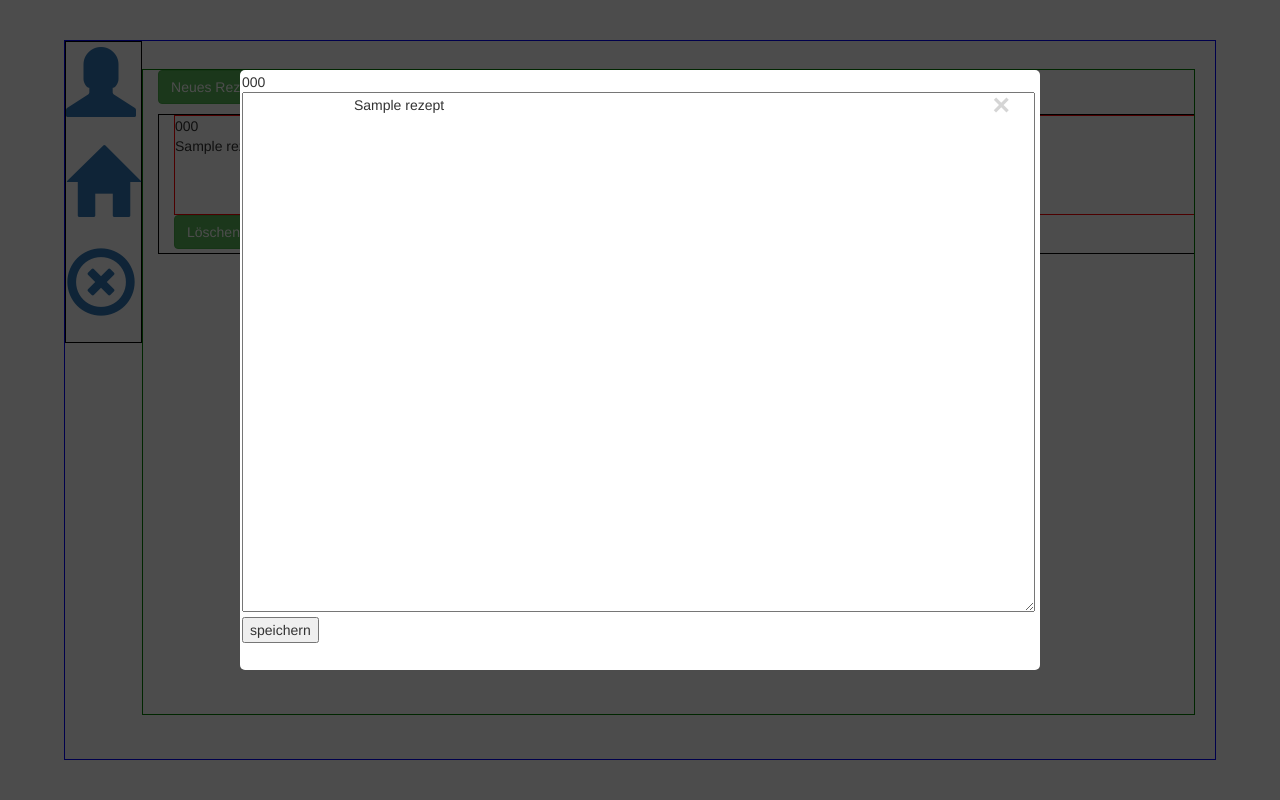
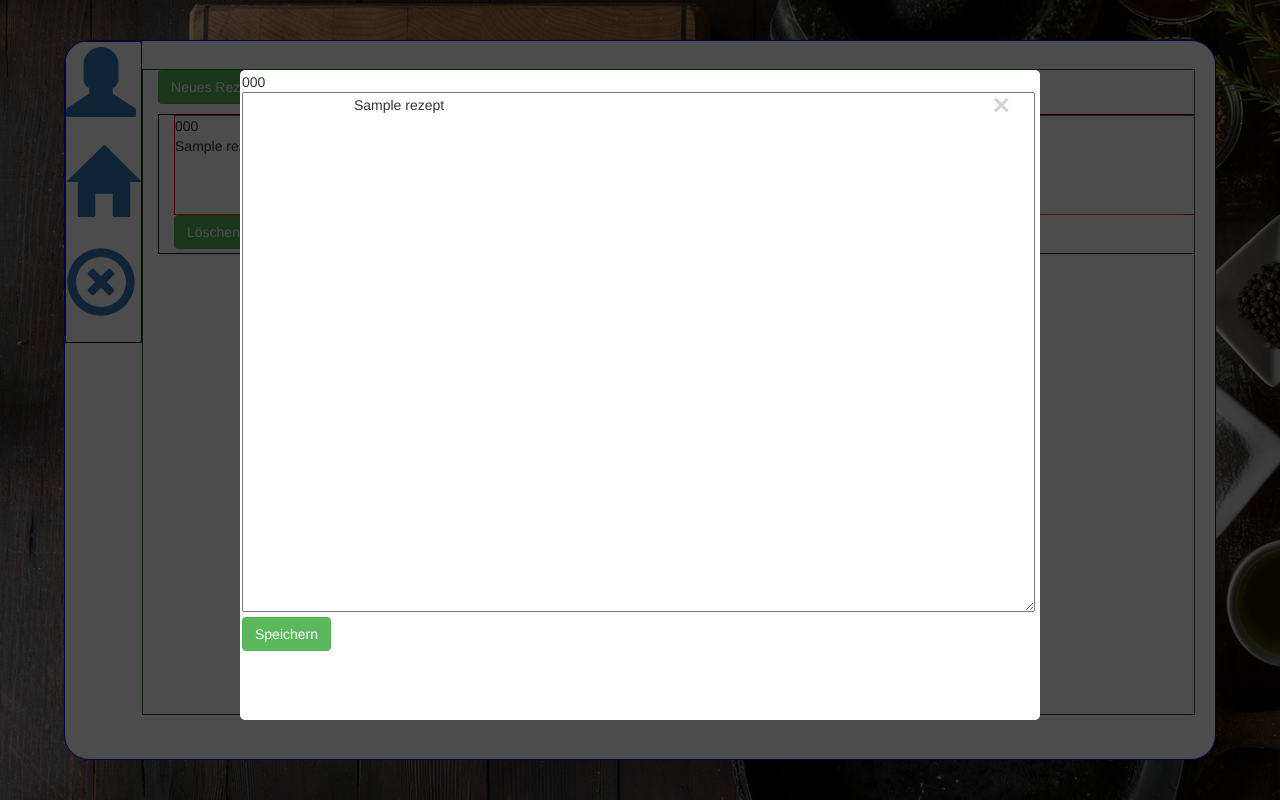
Before and after one commit to analy96/kochtopf, a PHP site: template view/profil_index.php in a window 1280 px wide, after a click on "Anzeigen". Run offline with PHP 8.4, Linux system fonts and the light colour scheme; the template is opened without the code that fills it: most values are stand-ins (such as "Sample title", 1, 10 or a date in 2020).

```diff
--- a/view/css/style.css
+++ b/view/css/style.css
@@ -19,6 +19,9 @@
     margin: auto;
     border: 1px solid blue;
     overflow: hidden;
+    background: white;
+    border-radius: 25px;
+
 }
 #navigation{
     border: 1px solid black;
@@ -113,9 +116,16 @@
   background: #fff;
   border-radius: 5px;
   width: 800px;
-  height: 600px;
+  height: 650px;
   position: relative;
-  transition: all 5s ease-in-out;
+  /*transition: all 5s ease-in-out;*/
+}
+
+
+body{
+	background-image: url("../../data/background.jpg");
+	background-repeat: no-repeat;
+	background-attachment: fixed;
 }
 
 .popup h2 {
--- a/view/home_index.php
+++ b/view/home_index.php
@@ -1,7 +1,7 @@
 <div id="suchfeld" class="col-lg-6">
   <form action="/home/" method="get">
     <div class="input-group">
-        <input name="w" type="text" class="form-control" placeholder="Search for...">
+        <input name="w" type="text" class="form-control" placeholder="Suchen...">
             <span class="input-group-btn">
                 <button class="btn btn-default" type="submit"><span class="glyphicon glyphicon-search"></span>&nbsp;</button>
             </span>
@@ -36,7 +36,7 @@
                             </tr>
 				        </table>
                     </div>
-                    <a href="home/rezeptAnzeigen?id=<?=$rezept->id;?>" id="anzeige-button" type="button" class="btn btn-success">Anzeigen</a>
+                    <a href="/home/rezeptAnzeigen?id=<?=$rezept->id;?>" id="anzeige-button" type="button" class="btn btn-success">Anzeigen</a>
                 </div>
             </p>
 
--- a/view/profil_index.php
+++ b/view/profil_index.php
@@ -33,7 +33,7 @@
                             <?=$rezept->rezept;?>
                         </TEXTAREA>
                         <P><INPUT type="hidden" name="id" value="<?=$rezept->id;?>">
-                        <INPUT TYPE="submit" VALUE="speichern">
+                        <INPUT TYPE="submit" VALUE="Speichern" class="btn btn-success">
                     </FORM>
 	            </div>
             </div>
@@ -53,7 +53,7 @@
                     <input id="titel" name="titel">
                     <TEXTAREA name="text" COLS=40 ROWS=6 style="margin: 0px; height: 520px; width: 793px;">
                     </TEXTAREA>
-                    <P><INPUT TYPE="submit" VALUE="submit">
+                    <P><INPUT TYPE="submit" VALUE="Erstellen" class="btn btn-success">
                  </FORM>
 	  </div>
 </div>
```
Also changed, not shown: model/RezeptModel.php (+9 -10 lines), view/homeAnzeige_index.php (+5 -5 lines), 1 other file.
